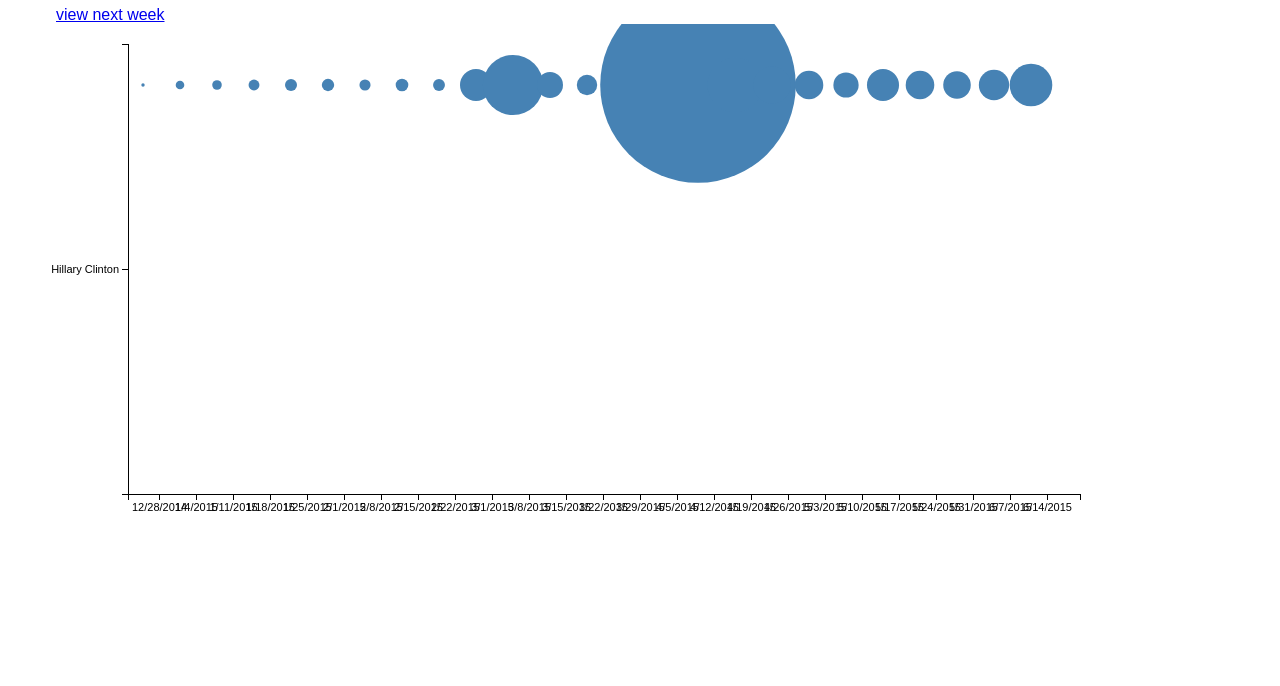
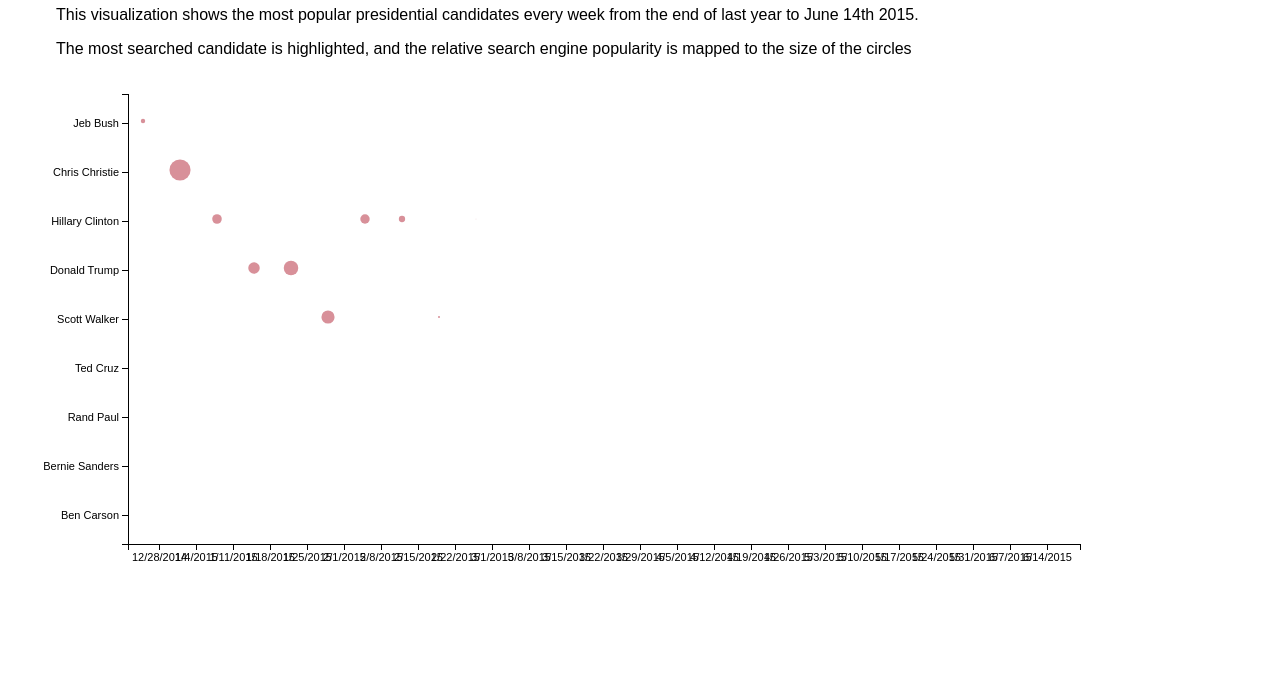
Before and after one commit to inspired12/Election-2016-Search-Engine-Popularity, a plain HTML site: page index.html in a window 1280 px wide. Shown: the part 444-1130 px from the top of the page. Before the commit the page ends 1080 px from the top, so only its background shows below. Drawn offline with nearby package versions, Linux system fonts and the light colour scheme.

Commit message:
scatter plot summary

```diff
--- a/index.html
+++ b/index.html
@@ -33,9 +33,9 @@
 <img src="img/flag.svg">
 
 <div class="ui">
-	<h1>Week of 12/28/2014
-    </h1>
-    <a href="#" onclick="nextWeek(event)">view next week</a>
+	<h1>The most searched candidates and relative popularity</h1>
+    <p>This visualization shows the most popular presidential candidates every week from the end of last year to June 14th 2015.</p>
+    <p>The most searched candidate is highlighted, and the relative search engine popularity is mapped to the size of the circles</p>
 </div>
 
 <script src='https://cdnjs.cloudflare.com/ajax/libs/d3/3.5.6/d3.min.js'></script>
@@ -68,10 +68,11 @@ var svg = d3.select('body').append('svg')
 	.attr('transform', 'translate(' + margin.left + ',' + margin.top + ')');
 
 var d = [];
-var weekCount = 0;
 
 d3.csv("data.csv",function(root){
+
     root.forEach(function(data){
+console.log("one");
         for(var k in data){
             if (data.hasOwnProperty(k)) {
                 if(k=="Week"){
@@ -81,25 +82,18 @@ d3.csv("data.csv",function(root){
                 }
             }
         }
+
+        week["ranks"].sort(function(a, b) {
+            return d3.descending(a.rank, b.rank);
+        });
+
         d.push(week);
+
     })
 
-   // update(d[weekCount].ranks);
     update(d);
 
 });
-
-function nextWeek(e){
-
-    e.preventDefault();
-
-    weekCount = (weekCount+1<d.length)?weekCount+1:0;
-
-    update(d[weekCount].ranks);
-
-    d3.selectAll("h1").text(function(){  return "Week of "+d[weekCount].week; });
-
-}
 
 function update(_data){
 
@@ -107,7 +101,7 @@ function update(_data){
 
     widthScale.domain(_data.map(function(d) {  return d.week; } ));
 
-    heightScale.domain(_data.map(function(d,i) { return d.ranks[0].name; } ));
+    heightScale.domain(_data.map(function(d) { return d.ranks[0].name; } ));
 
     svg.select(".x.axis").remove();
     svg.select(".y.axis").remove();
@@ -121,14 +115,16 @@ function update(_data){
             return widthScale(d.week);
         })
         .attr("cy", function(d) {
-            return heightScale(d.ranks[0].name);
+            return heightScale(d.ranks[0].name)+20;
         })
-        .attr("r", function(d){ return d.ranks[0].rank  })
-        .attr("fill", "steelblue")
+        .attr("r", 0)
+        .attr("fill", "rgba(178, 34, 52,0.5)")
         .append("title")
         .text(function(d) {
-            return d.ranks[0].rank;
+            return d.ranks[0].name +": "+ d.ranks[0].rank;
         });
+
+    circles.transition().duration(3000).delay(function(d,i){ return i*500 }).attr("r", function(d){ return d.ranks[0].rank  })
 
     svg.append("g")
         .attr("class", "x axis")
```
